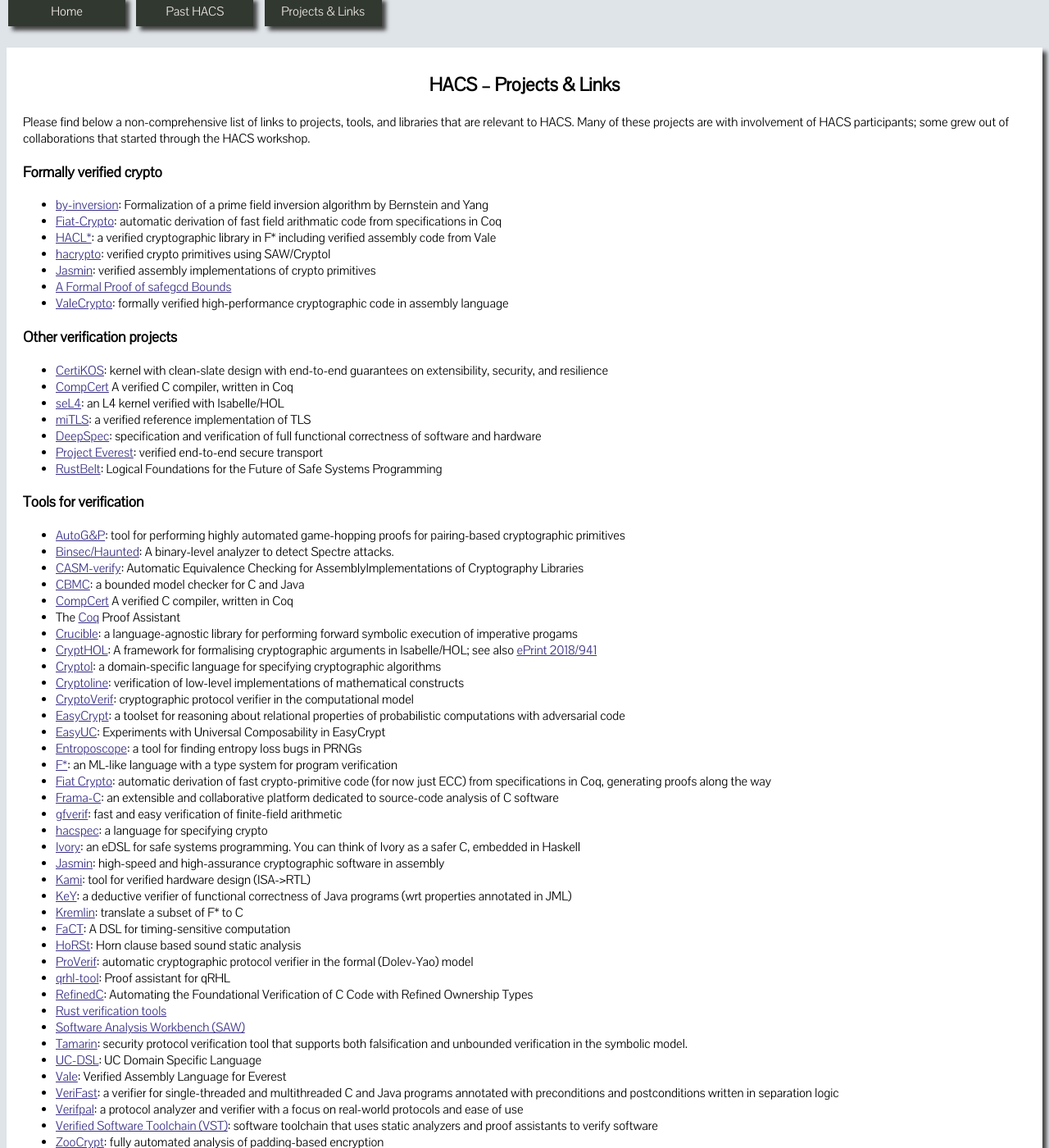
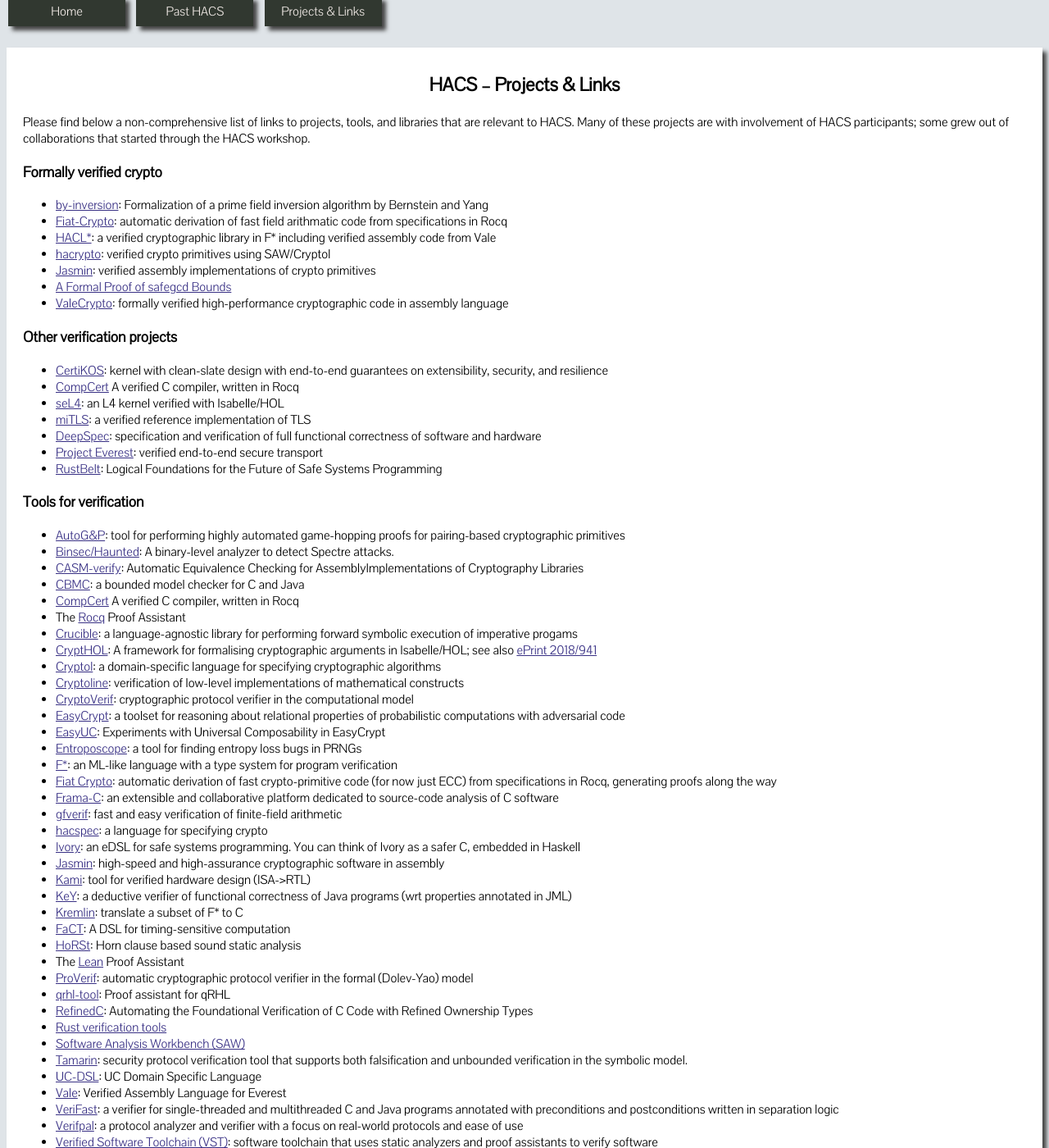
Before and after one commit to HACS-workshop/HACS-workshop.github.io, a Jekyll site: the page built from links.html, in a window 1280 px wide and 1400 px high, scrolled down 345 px. Shown: the whole window at 82% size. Built offline with Jekyll 4.4.1, drawn with Linux system fonts in a browser that asks for light colours.

Commit message:
Update 2

```diff
--- a/links.html
+++ b/links.html
@@ -22,7 +22,7 @@ collaborations that started through the HACS workshop.
 
   <li>
     <a href="https://github.com/mit-plv/fiat-crypto/">Fiat-Crypto</a>:
-    automatic derivation of fast field arithmatic code from specifications in Coq
+    automatic derivation of fast field arithmatic code from specifications in Rocq
   </li>
 
   <li>
@@ -64,7 +64,7 @@ collaborations that started through the HACS workshop.
     kernel with clean-slate design with end-to-end guarantees on extensibility, security, and resilience
   </li>
   <li>
-    <a href="http://compcert.inria.fr/">CompCert</a> A verified C compiler, written in Coq
+    <a href="http://compcert.inria.fr/">CompCert</a> A verified C compiler, written in Rocq
   </li>
   <li>
     <a href="https://sel4.systems/">seL4</a>:
@@ -115,11 +115,11 @@ collaborations that started through the HACS workshop.
   </li>
 
   <li>
-    <a href="http://compcert.inria.fr/">CompCert</a> A verified C compiler, written in Coq
+    <a href="http://compcert.inria.fr/">CompCert</a> A verified C compiler, written in Rocq
   </li>
 
   <li>
-    The <a href="https://coq.inria.fr/">Coq</a> Proof Assistant<br>
+    The <a href="https://coq.inria.fr/">Rocq</a> Proof Assistant<br>
   </li>
 
   <li>
@@ -171,7 +171,7 @@ collaborations that started through the HACS workshop.
 
   <li>
     <a href="https://github.com/mit-plv/fiat-crypto/">Fiat Crypto</a>:
-    automatic derivation of fast crypto-primitive code (for now just ECC) from specifications in Coq,
+    automatic derivation of fast crypto-primitive code (for now just ECC) from specifications in Rocq,
     generating proofs along the way
   </li>
 
@@ -223,6 +223,10 @@ collaborations that started through the HACS workshop.
   <li>
     <a href="https://secpriv.wien/horst/">HoRSt</a>:
      Horn clause based sound static analysis
+  </li>
+
+  <li>
+    The <a href="https://lean-lang.org/">Lean</a> Proof Assistant<br>
   </li>
 
   <li>
```
